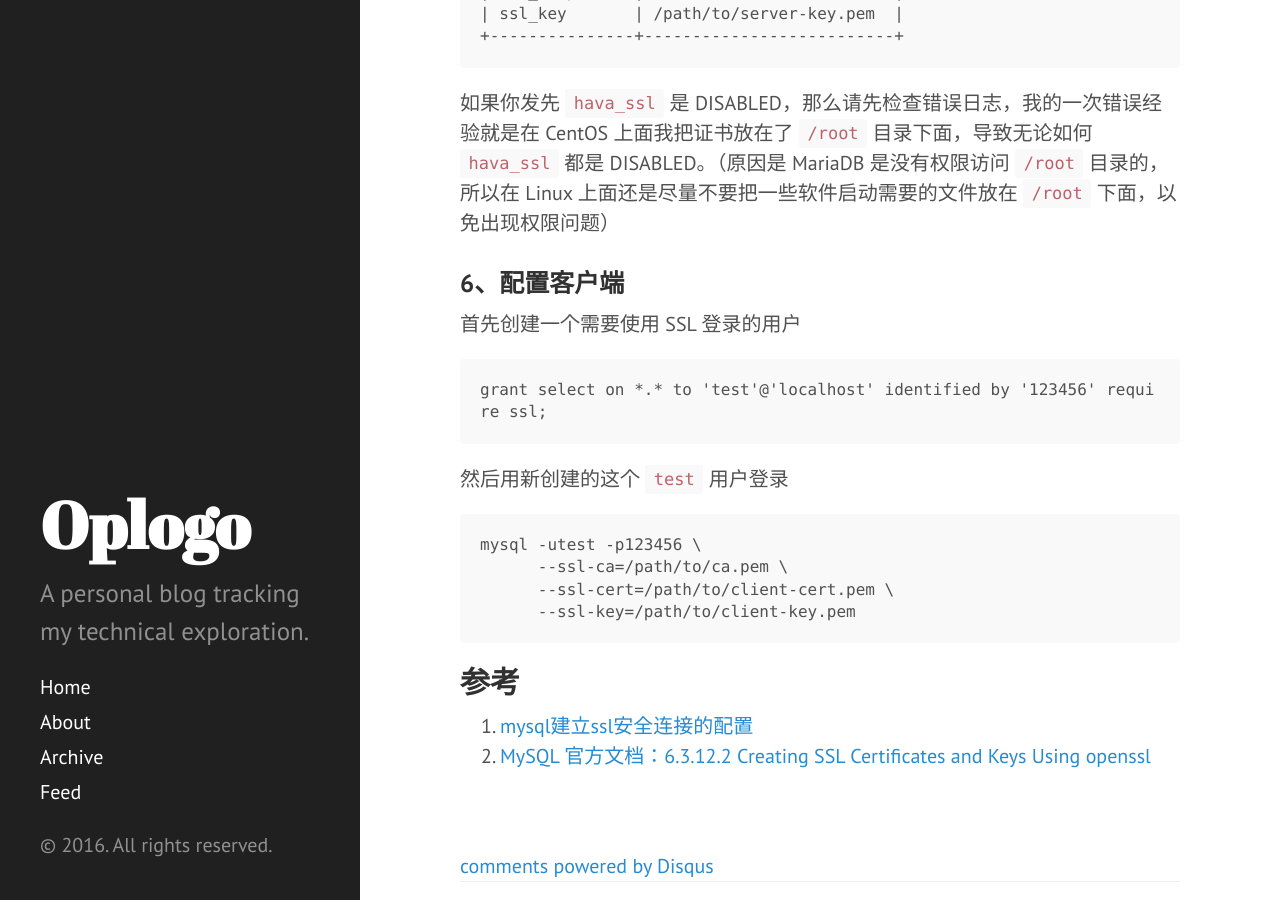
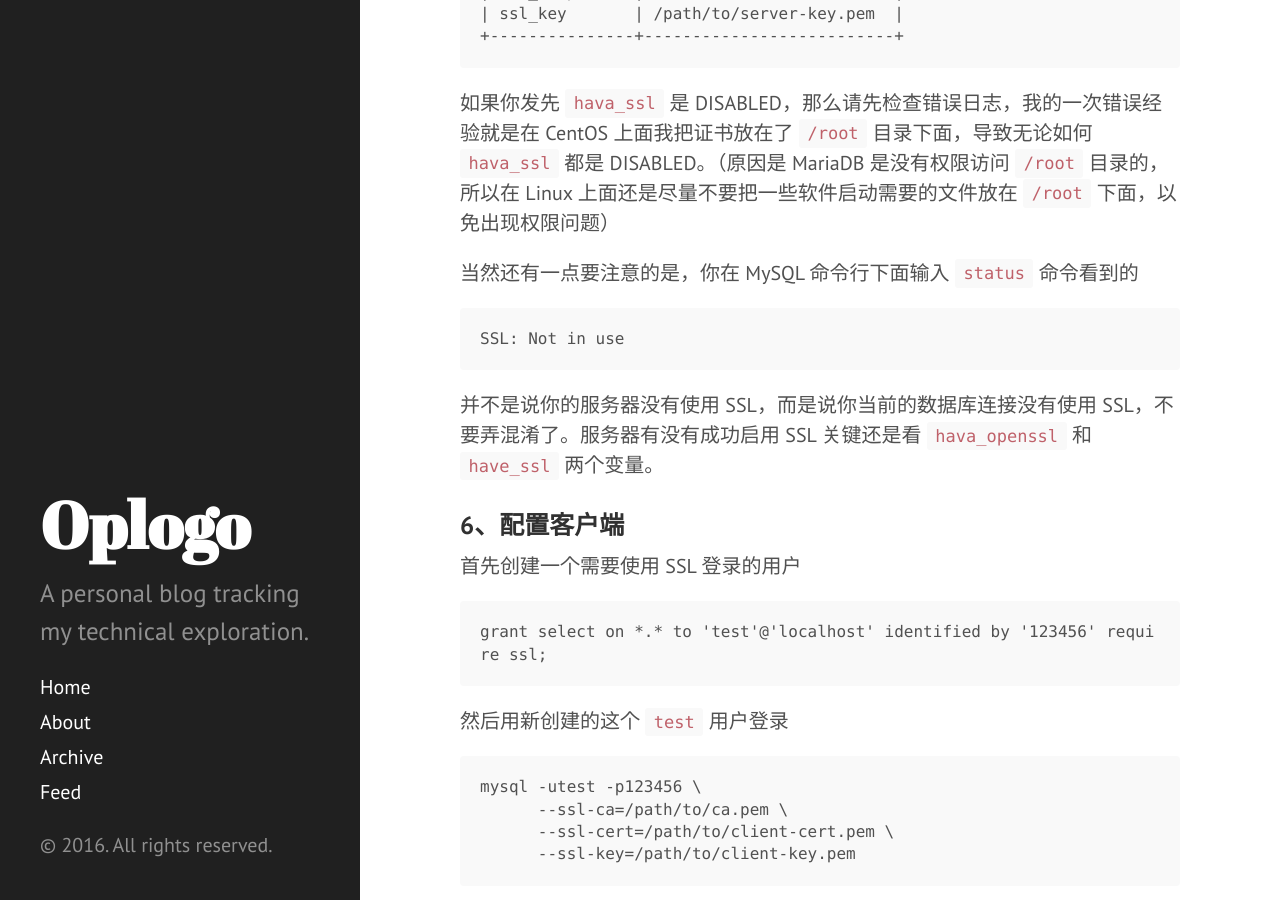
Before and after one commit to wenqingyu/reliveyy.github.io, a Jekyll site: the page built from _posts/2016-02-14-mysql-ssl.md, in a window 1280 px wide and 900 px high, scrolled down 2737 px. Built offline with Jekyll 4.4.1, drawn with Linux system fonts in a browser that asks for light colours; comment, search, counter and statistics services are not loaded.

Commit message:
revising 2016-02-14-mysql-ssl

````diff
--- a/_posts/2016-02-14-mysql-ssl.md
+++ b/_posts/2016-02-14-mysql-ssl.md
@@ -113,6 +113,14 @@ mysql> show variables like "%ssl%";
 
 如果你发先 `hava_ssl` 是 DISABLED，那么请先检查错误日志，我的一次错误经验就是在 CentOS 上面我把证书放在了 `/root` 目录下面，导致无论如何 `hava_ssl` 都是 DISABLED。（原因是 MariaDB 是没有权限访问 `/root` 目录的，所以在 Linux 上面还是尽量不要把一些软件启动需要的文件放在 `/root` 下面，以免出现权限问题）
 
+当然还有一点要注意的是，你在 MySQL 命令行下面输入 `status` 命令看到的
+
+```
+SSL: Not in use
+```
+
+并不是说你的服务器没有使用 SSL，而是说你当前的数据库连接没有使用 SSL，不要弄混淆了。服务器有没有成功启用 SSL 关键还是看 `hava_openssl` 和 `have_ssl` 两个变量。
+
 ### 6、配置客户端
 
 首先创建一个需要使用 SSL 登录的用户
````
